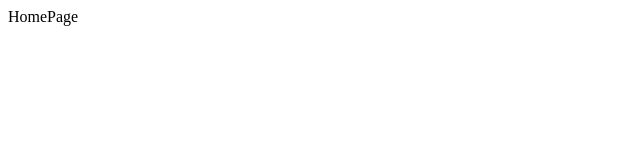
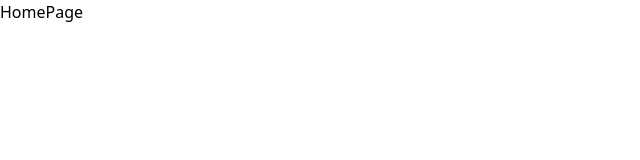
Before and after one commit to parkminjo/duolingo-clone, a Next.js app: page / in a window 1280 px wide. Shown: the top 160 px of the page, without its empty margins (0-640 px from the left). Built offline with nearby package versions, Linux system fonts and the light colour scheme.

Commit message:
chore: tailwind css 설치 및 설정

```diff
--- a/app/globals.css
+++ b/app/globals.css
@@ -0,0 +1 @@
+@import 'tailwindcss';
```
Also changed, not shown: package.json (+9 -7 lines), 1 other file (tests, documents, lock files or other folders).
